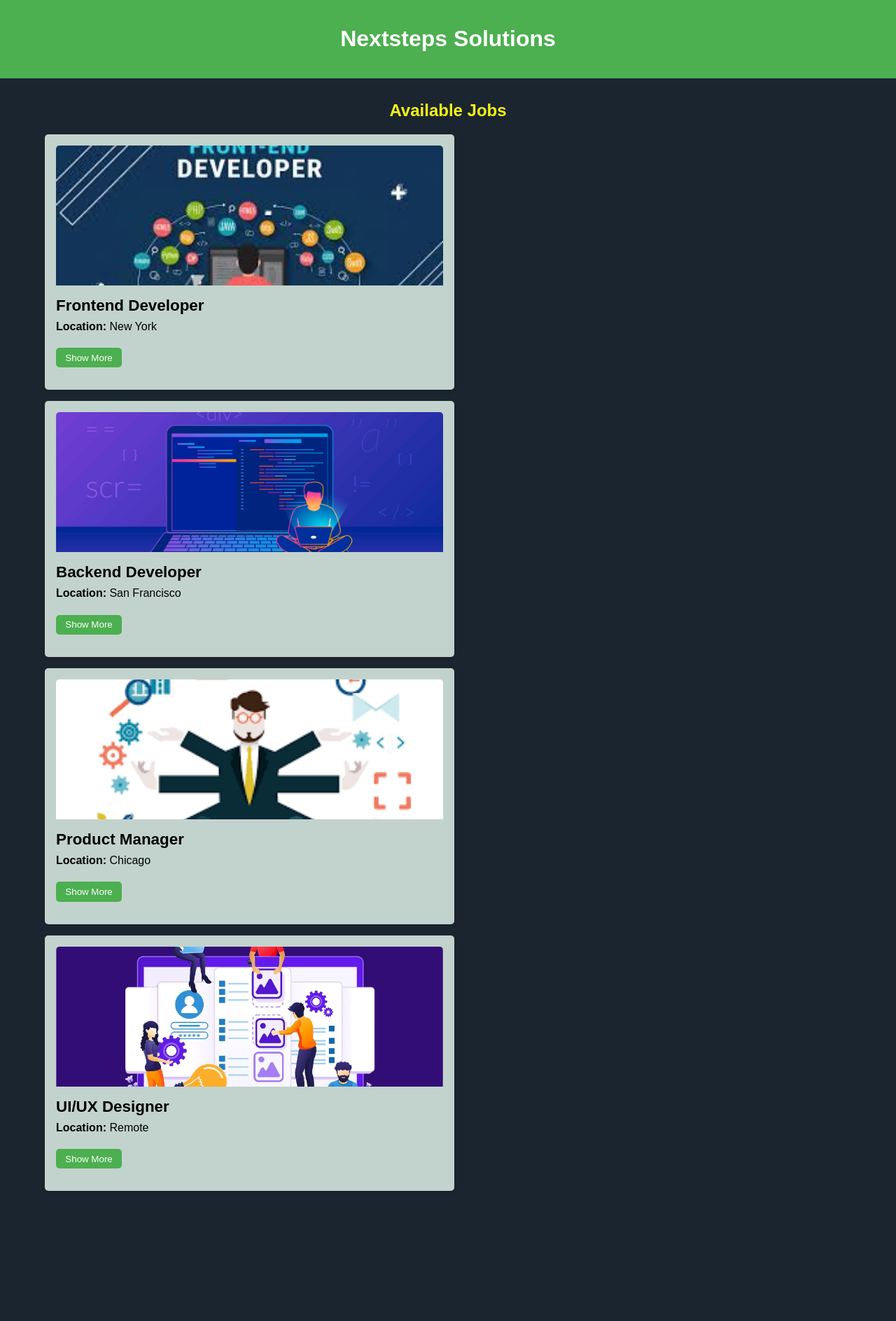
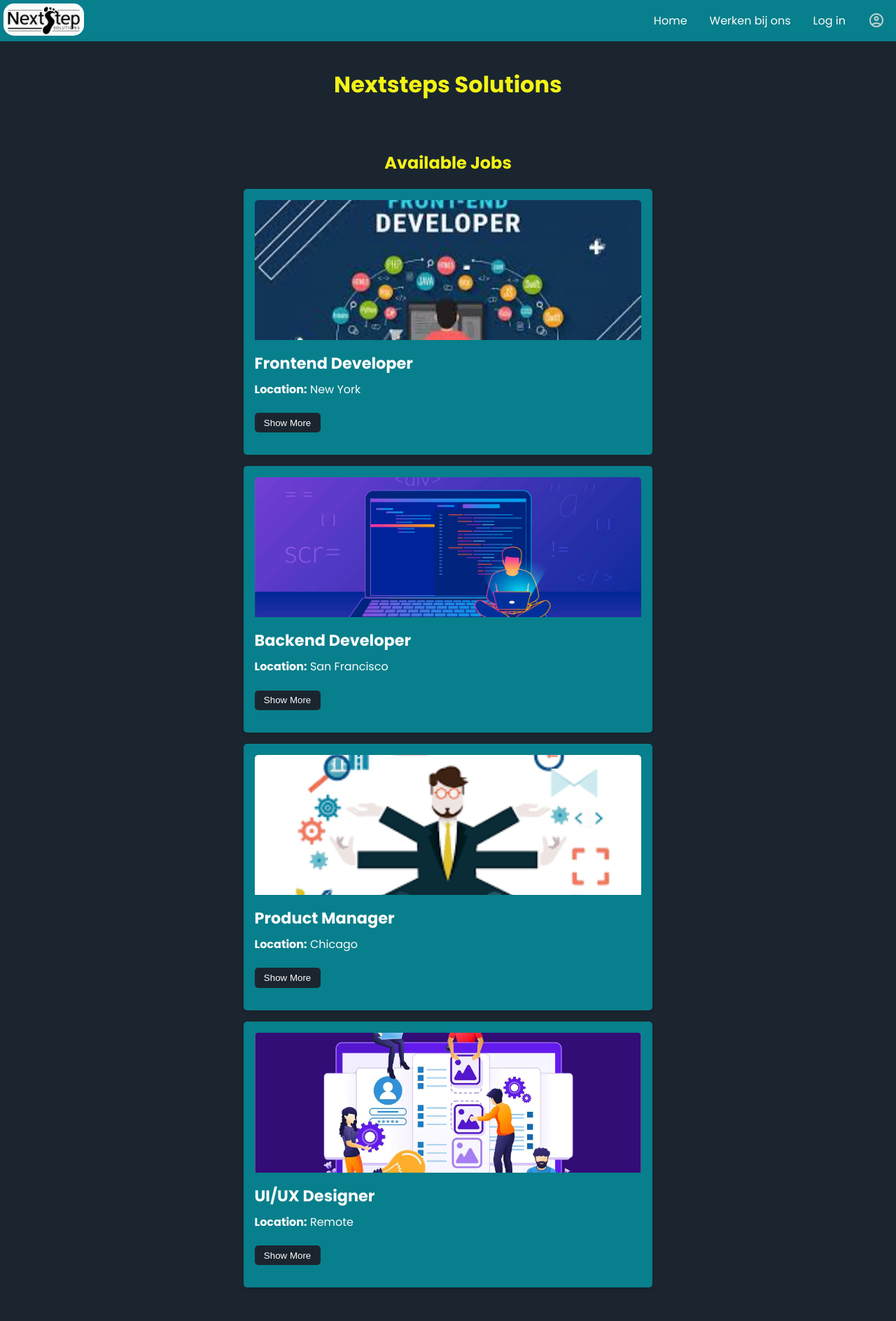
Before and after one commit to chevyje/NextSteps-Solutions-Website, a PHP site: page /html/solliciteer.html in a window 1280 px wide. Shown: the whole page at 70% size. Before the commit the page ends 1702 px from the top, so only its background shows below. Run offline with PHP 8.4, Linux system fonts and the light colour scheme.

Commit message:
sollicitatie pagina aanpassingen

```diff
--- a/css/soliciteer.css
+++ b/css/soliciteer.css
@@ -1,14 +1,30 @@
-/* Basic styling */
+@import url('https://fonts.googleapis.com/css2?family=Poppins:ital,wght@0,100;0,200;0,300;0,400;0,500;0,600;0,700;0,800;0,900;1,100;1,200;1,300;1,400;1,500;1,600;1,700;1,800;1,900&display=swap');
+
+:root{
+    --background-color: #1B252F;
+    --accent-color: #087F8C;
+    --accent2-color: #C2D3CD;
+    --text-color: #fbfbfb;
+    --contrast-color: #F3F316;
+}
+
+html {
+    font-family: Poppins, 'Segoe UI', sans-serif;
+    color: var(--text-color);
+}
+
+.wrapper{
+    margin-top: 60px;
+}
+
 body {
-    font-family: Arial, sans-serif;
     margin: 0;
     padding: 0;
     background-color: #1b252f;
 }
 
 header {
-    background-color: #4CAF50;
-    color: white;
+    color: var(--contrast-color);
     text-align: center;
     padding: 1em 0;
 }
@@ -21,7 +37,7 @@ header {
 }
 
 h2 {
-    color: #f3f316;
+    color: var(--contrast-color);
     text-align: center;
 }
 
@@ -30,11 +46,11 @@ h2 {
     padding: 0;
     display: flex;
     flex-wrap: wrap;
-    justify-content: space-between;
+    justify-content: center;
 }
 
 .job {
-    background-color: #c2d3cd;
+    background-color: var(--accent-color);
     padding: 1em;
     margin-bottom: 1em;
     box-shadow: 0 2px 5px rgba(0, 0, 0, 0.1);
@@ -67,12 +83,11 @@ h2 {
 
 .job-description {
     display: none;
-    color: #1b252f;
 }
 
 .toggle-btn {
-    background-color: #4CAF50;
-    color: white;
+    background-color: var(--background-color);
+    color: var(--text-color);
     border: none;
     padding: 0.5em 1em;
     cursor: pointer;
@@ -81,7 +96,7 @@ h2 {
 }
 
 .toggle-btn:hover {
-    background-color: #45a049;
+    background-color: #243545;
 }
 
 /* Media Queries for responsiveness */
--- a/html/solliciteer.html
+++ b/html/solliciteer.html
@@ -5,8 +5,13 @@
     <meta name="viewport" content="width=device-width, initial-scale=1.0">
     <title>Soliciteer Pagina</title>
     <link rel="stylesheet" href="/css/soliciteer.css">
+    <link rel="stylesheet" href="/css/top-button.css">
+    <link rel="stylesheet" href="/css/navbar.css">
 </head>
 <body>
+
+
+    <div class="wrapper"></div>
         <header>
             <h1>Nextsteps Solutions</h1>
         </header>
@@ -15,7 +20,7 @@
             <h2>Available Jobs</h2>
             <ul id="jobs">
                 <li class="job">
-                <img src="/img/Frontend developer.jpeg" alt="Frontend Developer">
+                    <img src="/assets/img/Frontend_developer.jpeg" alt="Frontend Developer">
                     <div class="job-content">
                         <h3>Frontend Developer</h3>
                         <p><strong>Location:</strong> New York</p>
@@ -32,7 +37,7 @@
                 </li>
 
                 <li class="job">
-                <img src="/img/How-to-become-a-Backend-Developer.jpg" alt="Backend Developer">
+                    <img src="/assets/img/How-to-become-a-Backend-Developer.jpg" alt="Backend Developer">
                     <div class="job-content">
                         <h3>Backend Developer</h3>
                         <p><strong>Location:</strong> San Francisco</p>
@@ -49,7 +54,7 @@
                 </li>
 
                 <li class="job">
-                <img src="/img/Product manager.png" alt="Product Manager">
+                    <img src="/assets/img/Product manager.png" alt="Product Manager">
                     <div class="job-content">
                         <h3>Product Manager</h3>
                         <p><strong>Location:</strong> Chicago</p>
@@ -66,7 +71,7 @@
                 </li>
 
                 <li class="job">
-                <img src="/img/What-is-a-UI-UX-Designer.jpg" alt="UI/UX Designer">
+                    <img src="/assets/img/What-is-a-UI-UX-Designer.jpg" alt="UI/UX Designer">
                     <div class="job-content">
                         <h3>UI/UX Designer</h3>
                         <p><strong>Location:</strong> Remote</p>
@@ -84,7 +89,33 @@
                 </li>
             </ul>
         </section>
+    </div>
+
+        <!-- navigatie bar -->
+    <div id="nav-bar">
+        <img src="/assets/img/logo.png" id="logo">
+        <ul id="nav-list">
+            <li class="nav-element"><a href="index.html" class="nav-button">Home</a></li>
+            <li class="nav-element"><a href="werken.html" class="nav-button">Werken bij ons</a></li>
+            <li class="nav-element"><a href="login.html" class="nav-button" id="login-button">Log in</a></li>
+            <li class="nav-element"><a href="profiel.html"  id="profiel-button">
+                <svg xmlns="http://www.w3.org/2000/svg" height="24px" viewBox="0 -960 960 960" width="24px" >
+                    <path d="M234-276q51-39 114-61.5T480-360q69 0 132 22.5T726-276q35-41 54.5-93T800-480q0-133-93.5-226.5T480-800q-133 0-226.5 93.5T160-480q0 59 19.5 111t54.5 93Zm246-164q-59 0-99.5-40.5T340-580q0-59 40.5-99.5T480-720q59 0 99.5 40.5T620-580q0 59-40.5 99.5T480-440Zm0 360q-83 0-156-31.5T197-197q-54-54-85.5-127T80-480q0-83 31.5-156T197-763q54-54 127-85.5T480-880q83 0 156 31.5T763-763q54 54 85.5 127T880-480q0 83-31.5 156T763-197q-54 54-127 85.5T480-80Zm0-80q53 0 100-15.5t86-44.5q-39-29-86-44.5T480-280q-53 0-100 15.5T294-220q39 29 86 44.5T480-160Zm0-360q26 0 43-17t17-43q0-26-17-43t-43-17q-26 0-43 17t-17 43q0 26 17 43t43 17Zm0-60Zm0 360Z"/>
+                </svg></a>
+            </li>
+        </ul>
+    </div>
+
+    <!-- top button -->
+    <div id="top-button">
+        <a href="#top">
+            <svg height="24px" viewBox="0 -960 960 960" width="24px" fill="#F3F316">
+                <path d="M440-160v-487L216-423l-56-57 320-320 320 320-56 57-224-224v487h-80Z"/>
+            </svg>
+        </a>
+    </div>
 
     <script src="/js/soliciteer.js"></script>
+    <script src="/js/top-button.js"></script>
 </body>
 </html>
--- a/html/werken.html
+++ b/html/werken.html
@@ -10,7 +10,7 @@
 </head>
 <body>
     <div id="page-top">
-        <h3 id="top">Nextstep Solutions</h3>
+        <h3>Nextstep Solutions</h3>
         <h1>Werken bij ons</h1>
     </div>
 
```
Also changed, not shown: assets/img/Frontend_developer.jpeg (renamed from assets/img/Frontend developer.jpeg). Lines whose indentation alone changed are shown as unchanged.
